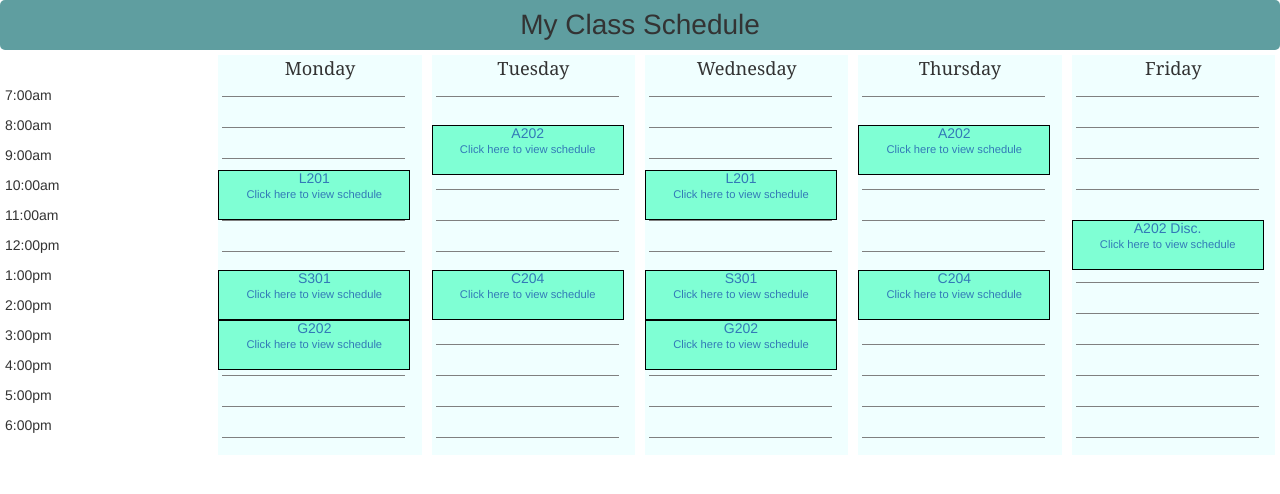
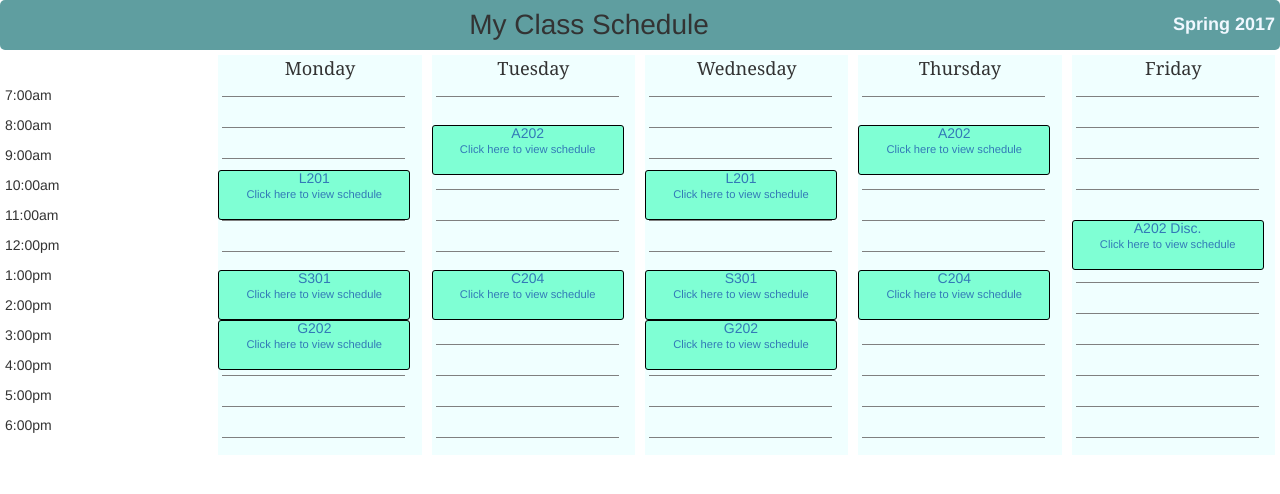
Before and after one commit to tsettle44/ClassSchedule, a plain HTML site: page index.html in a window 1280 px wide. Drawn offline with Linux system fonts and the light colour scheme.

Commit message:
spring_2017

```diff
--- a/index.html
+++ b/index.html
@@ -67,6 +67,7 @@
 		height: 50px;
 		background-color: aquamarine;
 		border: 1px solid black;
+		border-radius: 3px;
 		z-index: 1;
 	}
 	.s301 {
@@ -77,6 +78,7 @@
 		height: 50px;
 		background-color: aquamarine;
 		border: 1px solid black;
+		border-radius: 3px;
 		z-index: 1;
 	}
 	.g202 {
@@ -87,6 +89,7 @@
 		height: 50px;
 		background-color: aquamarine;
 		border: 1px solid black;
+		border-radius: 3px;
 		z-index: 1;
 	}
 	.a202 {
@@ -97,6 +100,7 @@
 		height: 50px;
 		background-color: aquamarine;
 		border: 1px solid black;
+		border-radius: 3px;
 		z-index: 1;
 	}
 	.c204 {
@@ -107,6 +111,7 @@
 		height: 50px;
 		background-color: aquamarine;
 		border: 1px solid black;
+		border-radius: 3px;
 		z-index: 1;
 	}
 	.a202d {
@@ -117,6 +122,7 @@
 		height: 50px;
 		background-color: aquamarine;
 		border: 1px solid black;
+		border-radius: 3px;
 		z-index: 1;
 	}
 	a {
@@ -129,13 +135,19 @@
 		margin: 0;
 		padding: 0;
 	}
+	h4 {
+		float: right;
+		font-weight: bold;
+		color: aliceblue;
+	}
 
 	</style>
 <body>
 
 <div id="header">
+	<h4>Spring 2017</h4>
+	<p>My Class Schedule</p>
 
-	<p>My Class Schedule</p>
 </div>
 
 <div class="container-fluid">
```
